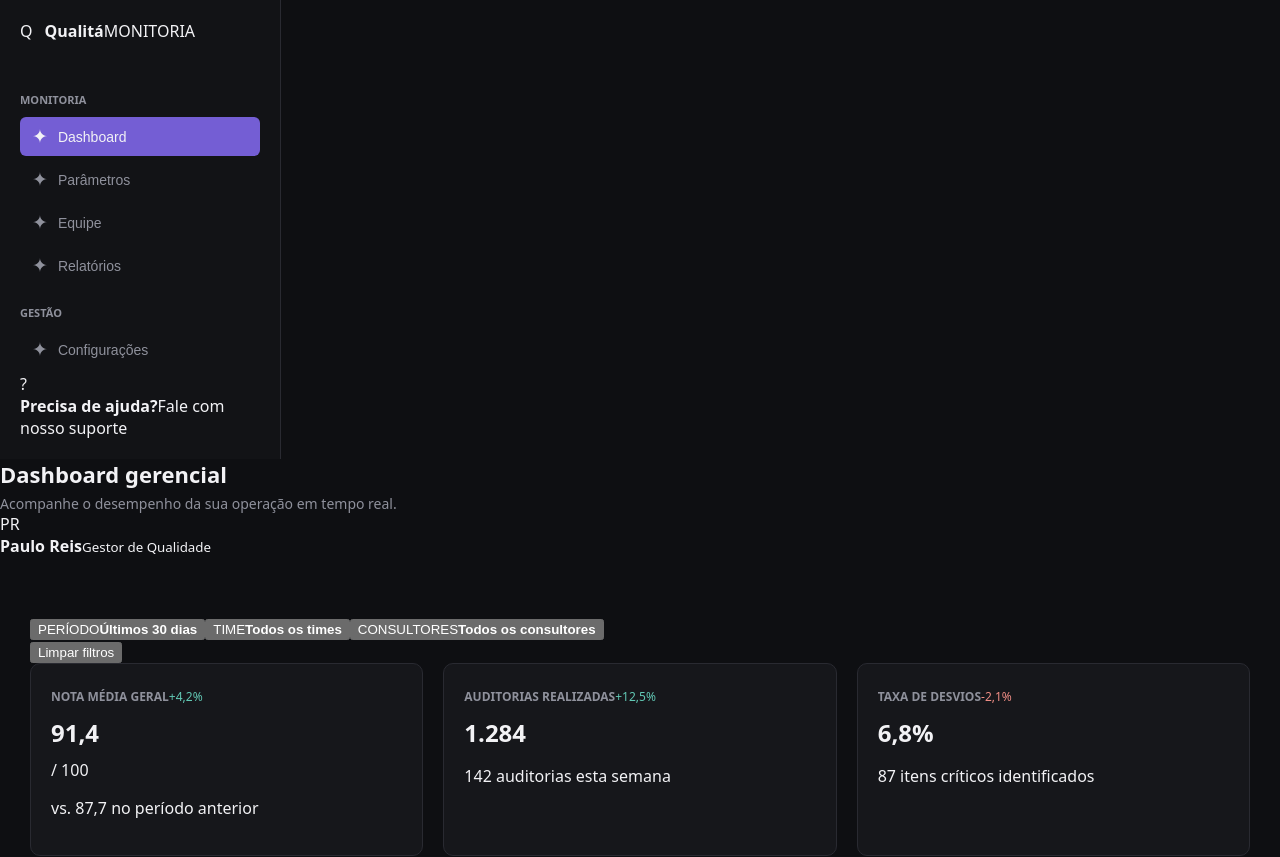
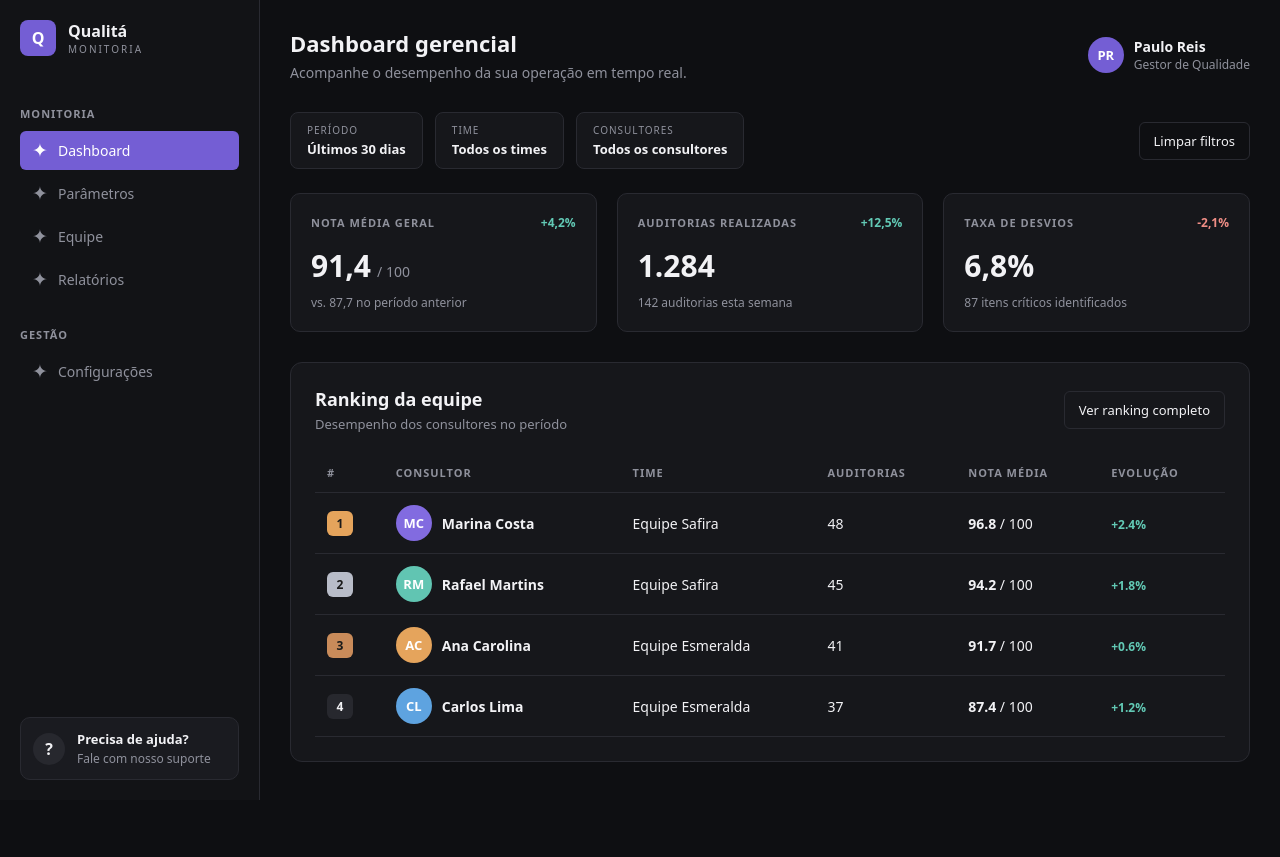
Before and after one commit to pauloreeis23-ctrl/Qualita---Monitoria-de-Qualidade, a React (Vite) app: page / in a window 1280 px wide. Shown: the top 857 px of the page. After the commit the page ends 800 px from the top, so only its background shows below. Built offline with nearby package versions, Linux system fonts and the light colour scheme.

Commit message:
Update index.css

```diff
--- a/src/index.css
+++ b/src/index.css
@@ -3,11 +3,17 @@
   --page: #0e0f12;
   --panel: #16171b;
   --border: #292a31;
+  --line: #292a31;
   --text: #f2f2f5;
   --muted: #8f919c;
+  --accent: #745ed4;
   background: var(--page);
   color: var(--text);
-  font-family: system-ui, -apple-system, sans-serif;
+  font-family: system-ui, -apple-system, "Segoe UI", sans-serif;
+}
+
+* {
+  box-sizing: border-box;
 }
 
 body {
@@ -15,14 +21,30 @@ body {
   background: var(--page);
 }
 
-.layout {
+button {
+  font-family: inherit;
+}
+
+/* ---------- Layout geral ---------- */
+.app-container {
   display: flex;
   height: 100vh;
   overflow: hidden;
 }
 
+.workspace {
+  flex: 1;
+  min-width: 0;
+  display: flex;
+  flex-direction: column;
+  overflow-y: auto;
+  background: var(--page);
+}
+
+/* ---------- Sidebar ---------- */
 .sidebar {
-  width: 240px;
+  width: 260px;
+  flex-shrink: 0;
   background: #121316;
   border-right: 1px solid var(--border);
   display: flex;
@@ -37,10 +59,22 @@ body {
   margin-bottom: 30px;
 }
 
-.logo-icon {
+.brand strong {
+  display: block;
+  font-size: 16px;
+}
+
+.brand span {
+  display: block;
+  font-size: 10px;
+  letter-spacing: 2px;
+  color: var(--muted);
+}
+
+.logo-mark {
   width: 36px;
   height: 36px;
-  background: #745ed4;
+  background: var(--accent);
   color: #fff;
   display: grid;
   place-content: center;
@@ -64,13 +98,14 @@ body {
   text-align: left;
 }
 
-.sidebar nav button:hover, .sidebar nav button.active {
+.sidebar nav button:hover {
   background: #202126;
   color: var(--text);
 }
 
 .sidebar nav button.active {
-  background: #745ed4;
+  background: var(--accent);
+  color: #fff;
 }
 
 .nav-label {
@@ -78,17 +113,54 @@ body {
   color: var(--muted);
   margin: 20px 0 10px;
   font-weight: bold;
+  letter-spacing: 1px;
 }
 
-.content {
-  flex: 1;
-  padding: 30px;
-  overflow-y: auto;
-  background: var(--page);
+.nav-label.second {
+  margin-top: 28px;
 }
 
+.sidebar-help {
+  margin-top: auto;
+  display: flex;
+  align-items: center;
+  gap: 12px;
+  padding: 12px;
+  background: #1a1b20;
+  border: 1px solid var(--border);
+  border-radius: 10px;
+}
+
+.sidebar-help strong {
+  display: block;
+  font-size: 13px;
+}
+
+.sidebar-help div span {
+  display: block;
+  font-size: 12px;
+  color: var(--muted);
+  margin-top: 2px;
+}
+
+.help-icon {
+  width: 32px;
+  height: 32px;
+  flex-shrink: 0;
+  border-radius: 50%;
+  background: #27282e;
+  display: grid;
+  place-content: center;
+  font-weight: bold;
+}
+
+/* ---------- Topbar ---------- */
 .topbar {
-  margin-bottom: 30px;
+  display: flex;
+  justify-content: space-between;
+  align-items: center;
+  gap: 20px;
+  padding: 28px 30px 0;
 }
 
 .topbar h1 {
@@ -102,6 +174,103 @@ body {
   font-size: 14px;
 }
 
+.user-profile {
+  display: flex;
+  align-items: center;
+  gap: 10px;
+}
+
+.user-profile strong {
+  display: block;
+  font-size: 14px;
+}
+
+.user-profile small {
+  display: block;
+  color: var(--muted);
+  font-size: 12px;
+}
+
+.avatar {
+  width: 36px;
+  height: 36px;
+  flex-shrink: 0;
+  border-radius: 50%;
+  background: var(--accent);
+  color: #fff;
+  display: inline-grid;
+  place-content: center;
+  font-size: 13px;
+  font-weight: bold;
+}
+
+/* ---------- Conteúdo ---------- */
+.content {
+  padding: 30px;
+}
+
+.filterbar {
+  display: flex;
+  justify-content: space-between;
+  align-items: center;
+  gap: 16px;
+  margin-bottom: 24px;
+  flex-wrap: wrap;
+}
+
+.filters {
+  display: flex;
+  gap: 12px;
+  flex-wrap: wrap;
+}
+
+.filter {
+  background: var(--panel);
+  border: 1px solid var(--border);
+  color: var(--text);
+  padding: 10px 16px;
+  border-radius: 8px;
+  text-align: left;
+  cursor: pointer;
+}
+
+.filter span {
+  display: block;
+  font-size: 10px;
+  color: var(--muted);
+  letter-spacing: 1px;
+  margin-bottom: 3px;
+}
+
+.filter strong {
+  font-size: 13px;
+}
+
+.secondary-button {
+  background: transparent;
+  border: 1px solid var(--border);
+  color: var(--text);
+  padding: 9px 14px;
+  border-radius: 6px;
+  font-size: 13px;
+  cursor: pointer;
+}
+
+.secondary-button:hover {
+  background: #202126;
+}
+
+.primary-button {
+  background: var(--accent);
+  color: #fff;
+  border: none;
+  padding: 10px 16px;
+  border-radius: 6px;
+  cursor: pointer;
+  font-weight: bold;
+}
+
+/* ---------- KPIs ---------- */
 .kpis {
   display: grid;
   grid-template-columns: repeat(3, 1fr);
@@ -116,18 +285,42 @@ body {
   border-radius: 10px;
 }
 
+.kpi-header {
+  display: flex;
+  justify-content: space-between;
+  align-items: center;
+}
+
 .kpi-card small {
   color: var(--muted);
-  font-size: 12px;
+  font-size: 11px;
   font-weight: bold;
+  letter-spacing: 1px;
 }
 
-.kpi-card strong {
-  display: block;
-  font-size: 24px;
-  margin: 10px 0;
+.kpi-body {
+  display: flex;
+  align-items: baseline;
+  gap: 6px;
+  margin: 14px 0 8px;
 }
 
+.kpi-body strong {
+  font-size: 30px;
+}
+
+.kpi-body span {
+  color: var(--muted);
+  font-size: 14px;
+}
+
+.kpi-card p {
+  margin: 0;
+  color: var(--muted);
+  font-size: 12px;
+}
+
+/* ---------- Painéis e tabela ---------- */
 .panel {
   background: var(--panel);
   border: 1px solid var(--border);
@@ -135,7 +328,16 @@ body {
   border-radius: 12px;
 }
 
+.panel h3 {
+  margin: 0;
+  font-size: 18px;
+}
+
 .panel-heading {
+  display: flex;
+  justify-content: space-between;
+  align-items: center;
+  gap: 16px;
   margin-bottom: 20px;
 }
 
@@ -155,7 +357,8 @@ table {
   border-collapse: collapse;
 }
 
-th, td {
+th,
+td {
   padding: 12px;
   text-align: left;
   border-bottom: 1px solid var(--border);
@@ -164,41 +367,75 @@ th, td {
 
 th {
   color: var(--muted);
-  font-size: 12px;
+  font-size: 11px;
+  letter-spacing: 1px;
+}
+
+tbody tr:hover {
+  background: #1b1c21;
+}
+
+.agent {
+  display: flex;
+  align-items: center;
+  gap: 10px;
 }
 
 .rank {
+  display: inline-grid;
+  place-content: center;
+  min-width: 26px;
   padding: 4px 8px;
   background: #27282e;
-  border-radius: 4px;
+  border-radius: 6px;
   font-size: 12px;
+  font-weight: bold;
 }
 
-.positive { color: #62c9b5; font-size: 12px; }
-.negative { color: #ef8d85; font-size: 12px; }
+.rank-1 { background: #e5a45c; color: #1a1a1a; }
+.rank-2 { background: #b8bcc8; color: #1a1a1a; }
+.rank-3 { background: #c98b5a; color: #1a1a1a; }
 
+.positive { color: #62c9b5; font-size: 12px; font-weight: bold; }
+.negative { color: #ef8d85; font-size: 12px; font-weight: bold; }
+
+.rule-block {
+  background: #1b1c21;
+  border: 1px solid var(--border);
+  border-radius: 8px;
+  padding: 14px 16px;
+}
+
+.rule-block p {
+  margin: 4px 0 0;
+}
+
+/* ---------- Drawer ---------- */
 .drawer-overlay {
   position: fixed;
   inset: 0;
-  background: rgba(0,0,0,0.7);
+  background: rgba(0, 0, 0, 0.7);
   display: flex;
   justify-content: flex-end;
+  z-index: 50;
 }
 
 .drawer {
   width: 450px;
+  max-width: 100%;
   background: var(--panel);
   height: 100%;
   padding: 30px;
   border-left: 1px solid var(--border);
 }
 
-.primary-button {
-  background: #745ed4;
-  color: #fff;
-  border: none;
-  padding: 10px 16px;
-  border-radius: 6px;
-  cursor: pointer;
-  font-weight: bold;
+.drawer-header {
+  display: flex;
+  justify-content: space-between;
+  align-items: center;
+  margin-bottom: 20px;
 }
+
+.drawer-header h3 {
+  margin: 0;
+}
```
